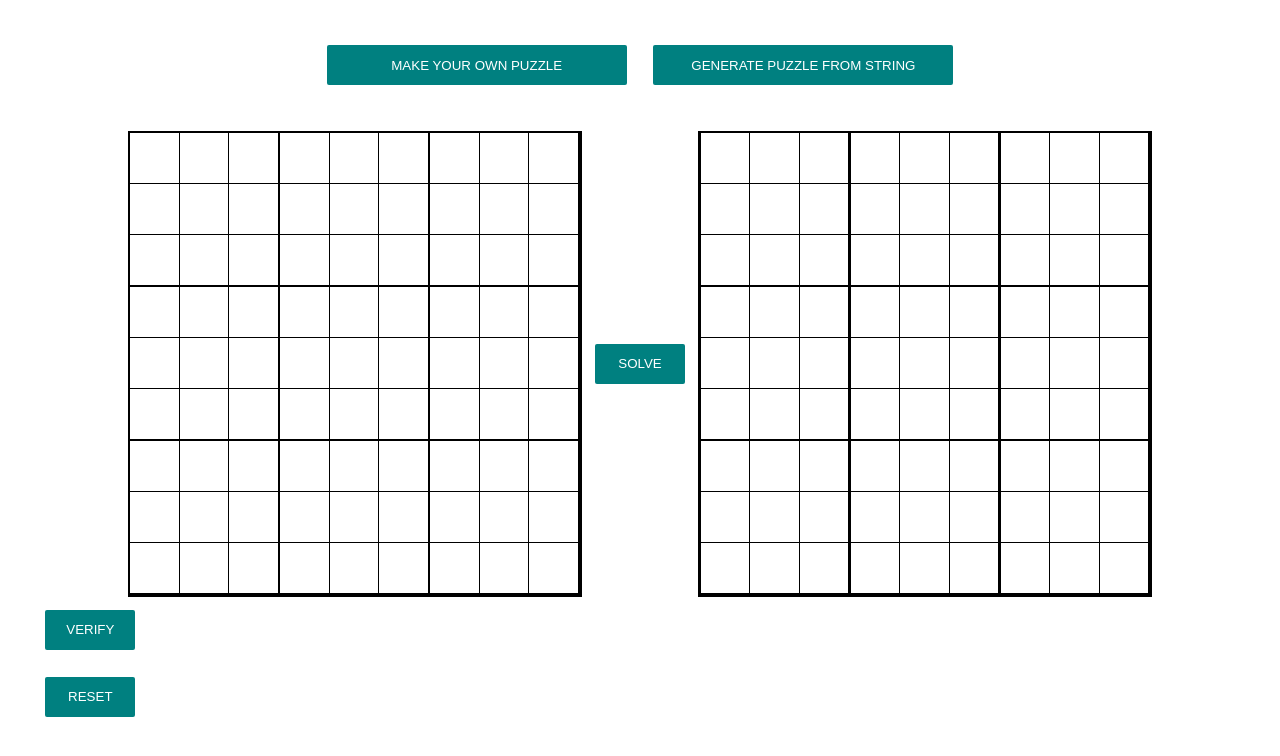
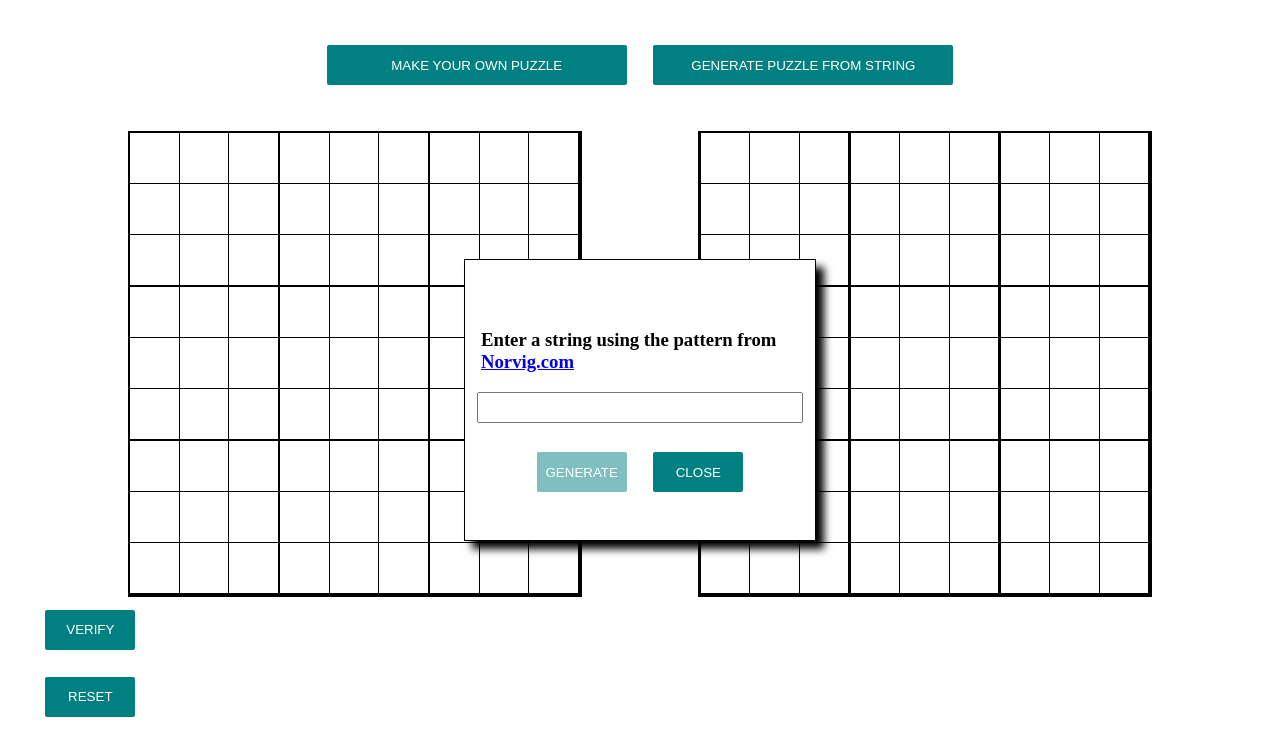
Before and after one commit to JulsRicketti/Sudoku, a React app: page / in a window 1280 px wide. Both pictures are taken after a click on the button "GENERATE PUZZLE FROM STRING". Built offline with nearby package versions, Linux system fonts and the light colour scheme.

Commit message:
Implement EnterStringModal

```diff
--- a/src/components/App.js
+++ b/src/components/App.js
@@ -1,11 +1,13 @@
 import React, { useState, useContext } from 'react'
 import SudokuBoard from './SudokuBoard'
+import EnterStringModal from './EnterStringModal'
 import { SudokuBoardContext } from '../context/SudokuBoardContext'
 
 function App () {
   const { board, setBoard, solutionBoard, initialBoard, finishCreatingBoard, verifySolution, restartGame, clearMessage, boardVerification, generateNewBoard } = useContext(SudokuBoardContext)
   const [createMode, setCreateMode] = useState(false)
   const [displaySolution, setDisplaySolution] = useState(false)
+  const [enterStringModalOpened, setEnterStringModalOpened] = useState(false)
 
   const [creationFailedMessage, setCreationFailedMessage] = useState('')
 
@@ -14,6 +16,14 @@ function App () {
   return (
     <div className='app'>
       {creationFailedMessage}
+      <EnterStringModal
+        opened={enterStringModalOpened}
+        onClose={() => setEnterStringModalOpened(false)}
+        setBoard={(_board) => {
+          setBoard(_board)
+          finishCreatingBoard()
+        }}
+      />
       <div className='actions'>
         <button
           onClick={() => {
@@ -35,7 +45,7 @@ function App () {
         >
           {createMode ? 'Done' : 'Make your own puzzle'}
         </button>
-        <button onClick={() => console.warn('TODO')}>Generate puzzle from string</button>
+        <button onClick={() => setEnterStringModalOpened(true)}>Generate puzzle from string</button>
         {/* <button onClick={() => restartGame(true)}>Generate new puzzle</button> */}
       </div>
       <div className='boards'>
--- /dev/null
+++ b/src/components/EnterStringModal.js
@@ -0,0 +1,40 @@
+import React, { useState } from 'react'
+import { stringToBoard } from '../lib'
+
+export default function EnterStringModal ({ opened, onClose, setBoard }) {
+	const [stringValue, setStringValue] = useState('')
+	const [errorMessage, setErrorMessage] = useState('')
+
+	const _onClose = () => {
+		setStringValue('')
+		setErrorMessage('')
+		onClose()
+	}
+
+	const generateBoard = () => {
+		try {
+			const board = stringToBoard(stringValue)
+			setBoard(board)
+			_onClose()
+		} catch(err) {
+			setErrorMessage(err.toString())
+		}
+	}
+
+	return opened ? (
+		<div className='modal'>
+			<div>
+				<h3>Enter a string using the pattern from <a href='http://norvig.com/sudoku.html' target='_blank' rel='noopener noreferrer'>Norvig.com</a></h3>
+				<small>{errorMessage}</small>
+				<input
+					value={stringValue}
+					onChange={({ target }) => setStringValue(target.value)}
+				/>
+			</div>
+			<div>
+				<button disabled={!stringValue} onClick={generateBoard}>Generate</button>
+				<button onClick={_onClose}>Close</button>
+			</div>
+		</div>
+	) : null
+}
--- a/src/lib/index.js
+++ b/src/lib/index.js
@@ -3,11 +3,13 @@ import findSolution from './findSolution'
 import generate from './generate'
 import isBoardComplete from './isBoardComplete'
 import validateBoard from './validateBoard'
+import stringToBoard from './stringToBoard'
 
 export {
 	createEmptyBoard,
 	findSolution,
 	generate,
 	isBoardComplete,
+	stringToBoard,
 	validateBoard
 }
--- a/src/styles/index.scss
+++ b/src/styles/index.scss
@@ -80,3 +80,36 @@ button {
 		}
 	}
 }
+
+.modal {
+	position: fixed;
+	top: 50%;
+	left: 50%;
+	transform: translate(-50%, -50%);
+	width: 350px;
+	height: 280px;
+	border: 1px solid black;
+	background-color: white;
+	display: flex;
+	flex-direction: column;;
+	align-items: center;
+	justify-content: center;
+	box-shadow: 8px 8px 8px black;
+
+	input {
+		height: 25px;
+		width: 100%;
+	}
+
+	small {
+		color: red;
+	}
+
+	div:first-child {
+		padding: 1em;
+		display: flex;
+		flex-direction: column;
+		justify-content: center;
+		align-items: center;
+	}
+}
```
